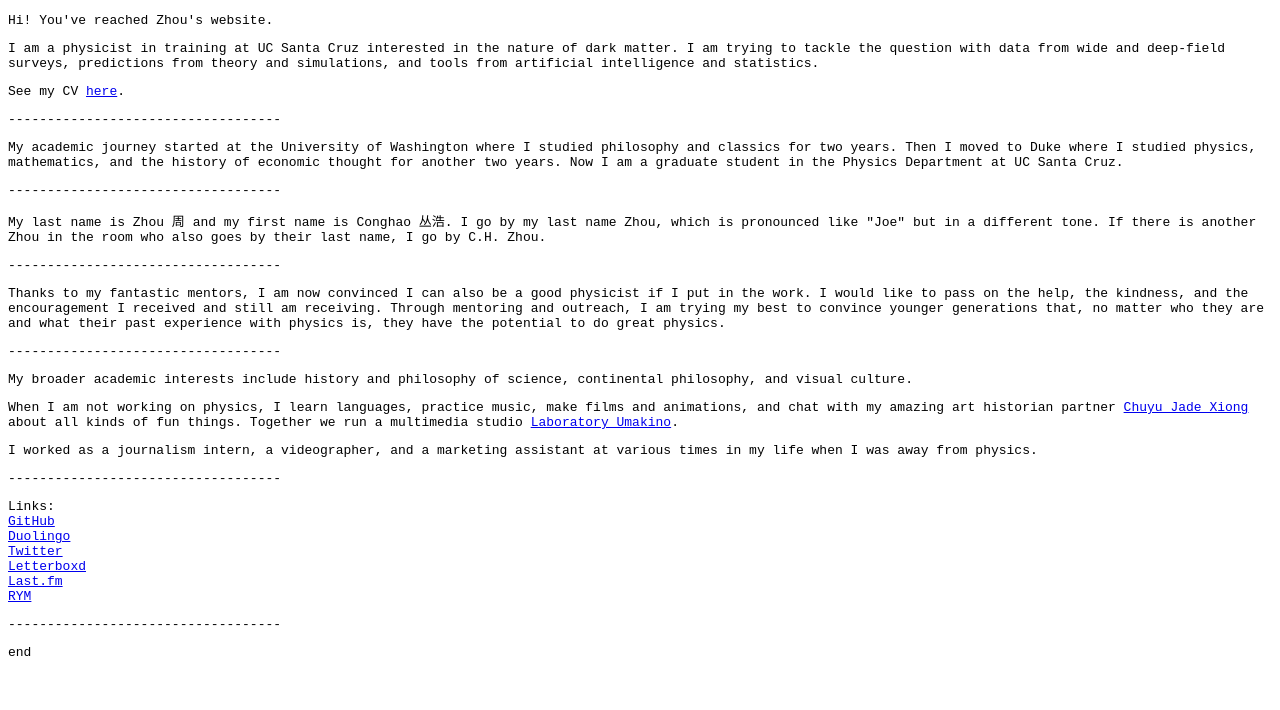
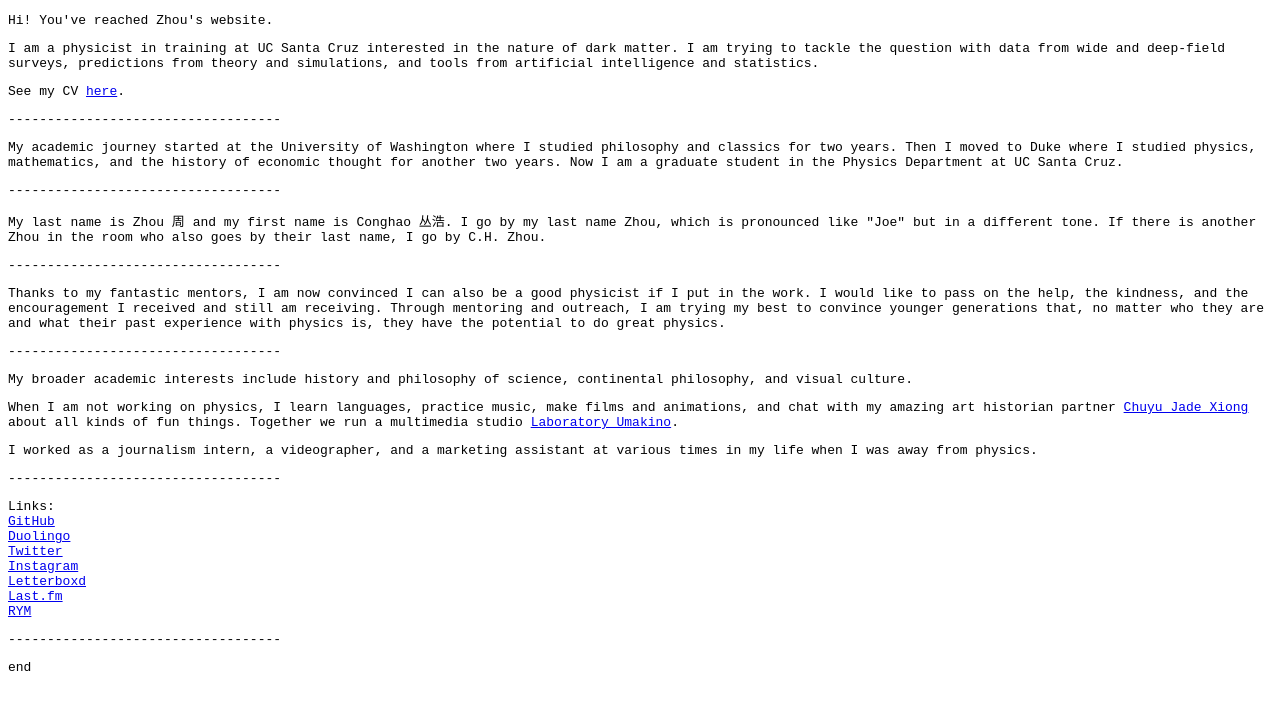
Before and after one commit to zhouconghao/zch_info, a plain HTML site: page index.html in a window 1280 px wide. Drawn offline with Linux system fonts and the light colour scheme.

Commit message:
add instagram link

```diff
--- a/index.html
+++ b/index.html
@@ -50,6 +50,7 @@
     <a href="https://github.com/zhouconghao">GitHub</a> <br>
     <a href="https://www.duolingo.com/profile/zchusre">Duolingo</a><br>
     <a href="https://twitter.com/zhou_conghao">Twitter</a><br>
+    <a href="https://www.instagram.com/zchvsre/?hl=en">Instagram</a><br>
     <a href="https://letterboxd.com/zhou_conghao/">Letterboxd</a><br>
     <a href="https://www.last.fm/user/zchvsre">Last.fm</a><br>
     <a href="https://rateyourmusic.com/~zhouconghao">RYM</a>
```
